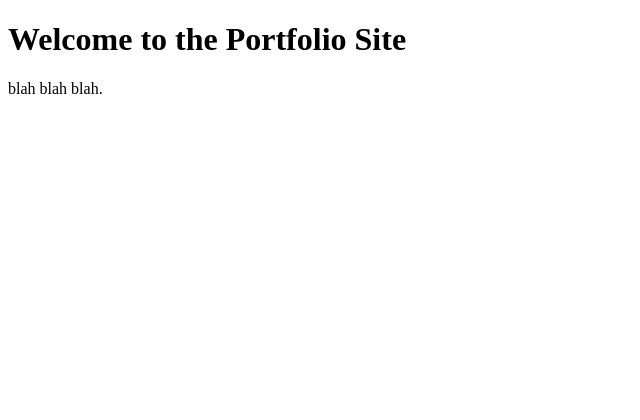
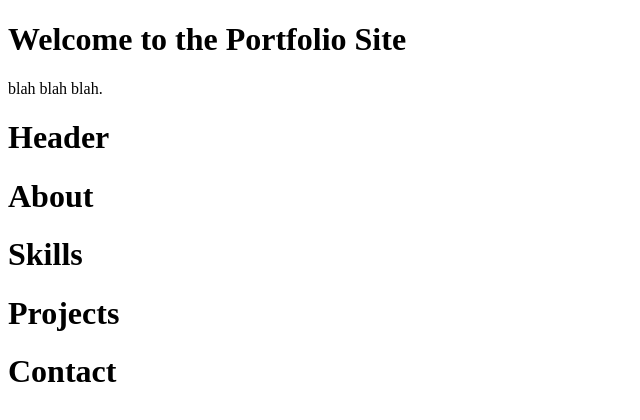
Before and after one commit to CPW9783/cpw9783.github.io, a Gatsby site: page / in a window 1280 px wide. Shown: the whole page, without its empty margins (0-640 px from the left). Built offline with nearby package versions, Linux system fonts and the light colour scheme; Gatsby itself is replaced by a stand-in of ours.

Commit message:
added site sections

```diff
--- /dev/null
+++ b/src/components/about.tsx
@@ -0,0 +1,9 @@
+import React from "react";
+
+const About: React.FC = () => {
+    return (
+        <h1>About</h1>
+    );
+}
+
+export default About;
--- /dev/null
+++ b/src/components/contact.tsx
@@ -0,0 +1,9 @@
+import React from "react";
+
+const Contact: React.FC = () => {
+    return (
+        <h1>Contact</h1>
+    );
+}
+
+export default Contact;
--- /dev/null
+++ b/src/components/header.tsx
@@ -0,0 +1,9 @@
+import React from "react";
+
+const Header: React.FC = () => {
+    return (
+        <h1>Header</h1>
+    );
+}
+
+export default Header;
--- /dev/null
+++ b/src/components/projects.tsx
@@ -0,0 +1,9 @@
+import React from "react";
+
+const Projects: React.FC = () => {
+    return (
+        <h1>Projects</h1>
+    );
+}
+
+export default Projects;
--- /dev/null
+++ b/src/components/skills.tsx
@@ -0,0 +1,9 @@
+import React from "react";
+
+const Skills: React.FC = () => {
+    return (
+        <h1>Skills</h1>
+    );
+}
+
+export default Skills;
--- a/src/pages/index.tsx
+++ b/src/pages/index.tsx
@@ -1,10 +1,21 @@
 import * as React from "react"
+import Header from "../components/header"
+import Skills from "../components/skills"
+import Projects from "../components/projects"
+import Contact from "../components/contact"
+import About from "../components/about"
 
 export default function LandingPage() {
   return (
     <div>
       <h1>Welcome to the Portfolio Site</h1>
       <p>blah blah blah.</p>
+      <Header />
+      <About />
+      <Skills />
+      <Projects />
+      <Contact />
     </div>
+
   )
 }
```
